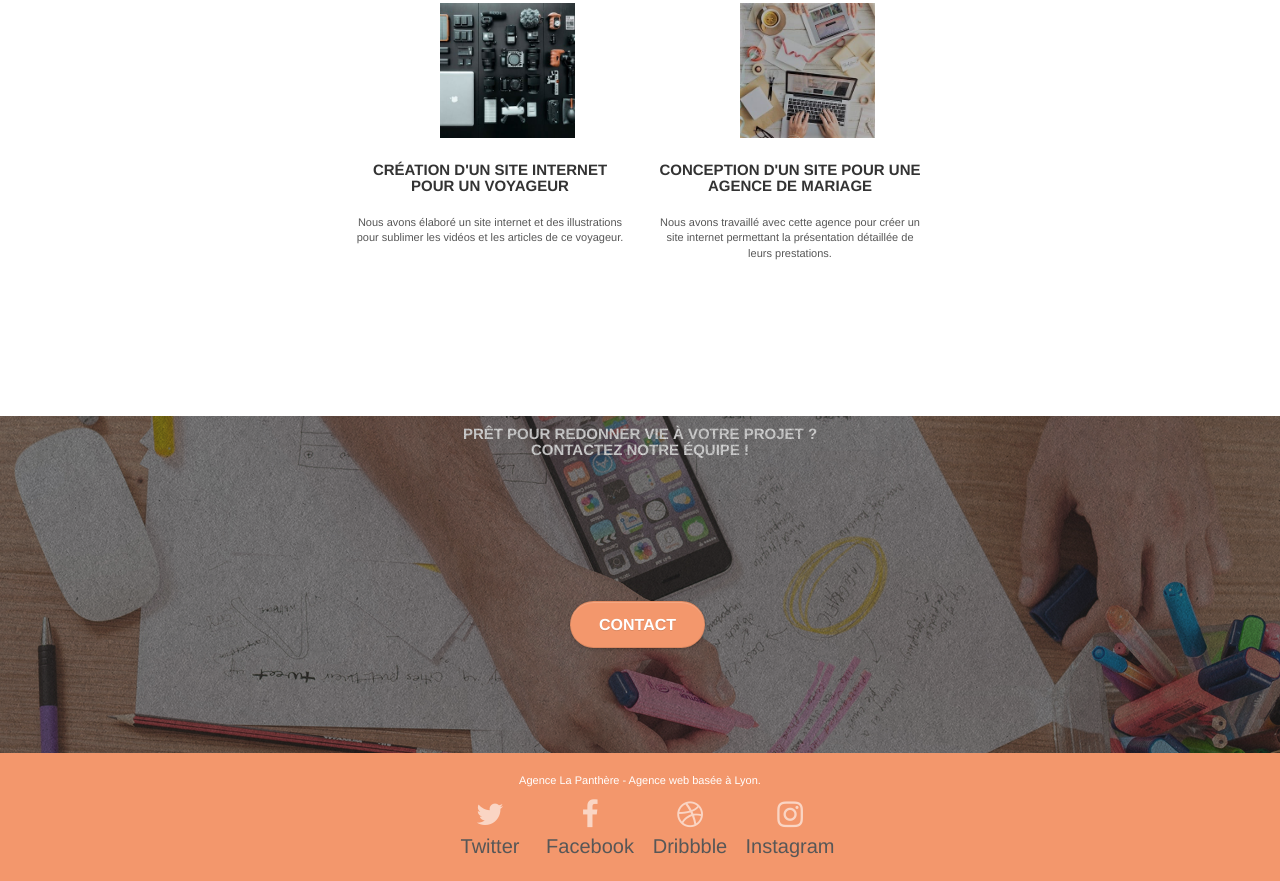
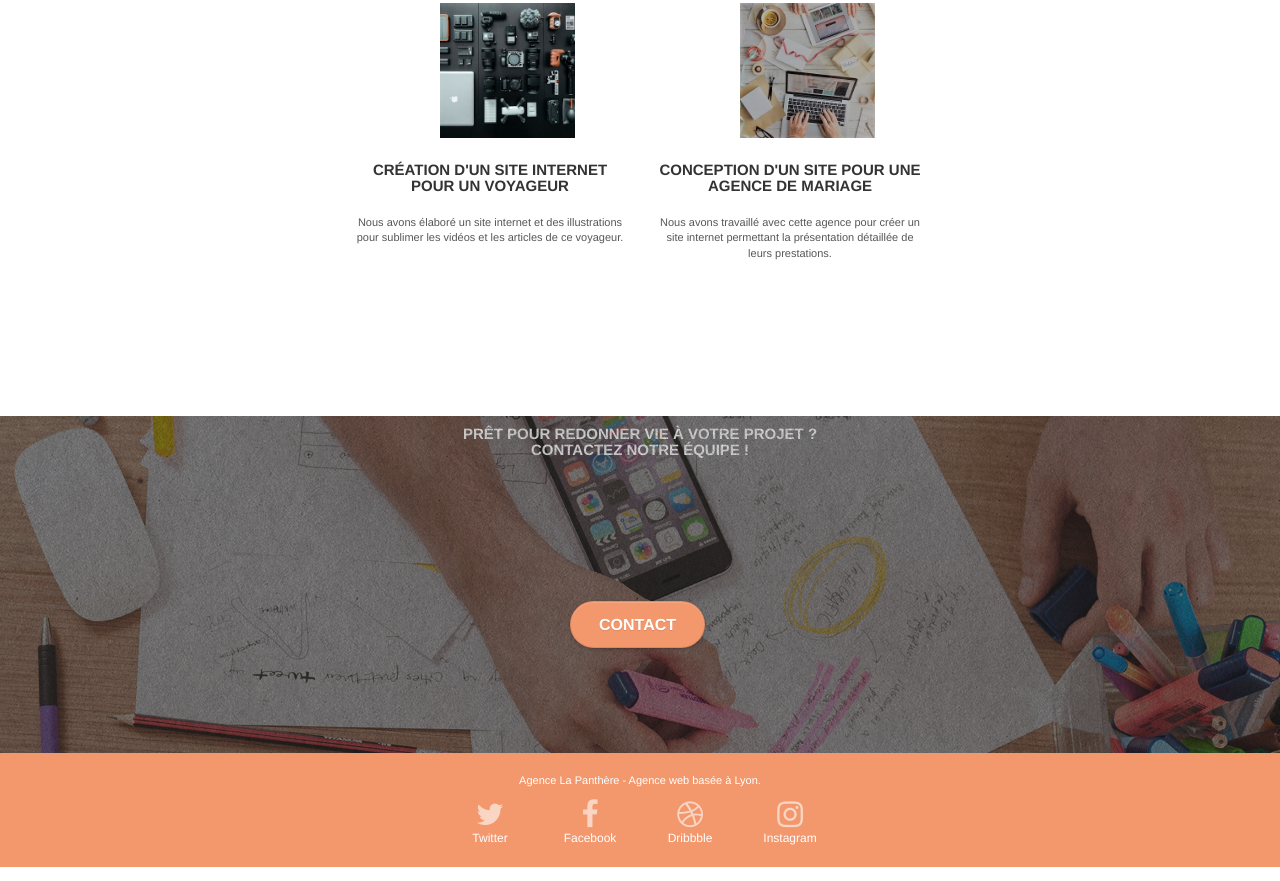
Before and after one commit to amelk1986/p4-panthere, a plain HTML site: page index.html in a window 1280 px wide. Shown: the part 2169-3050 px from the top of the page. Drawn offline with nearby package versions, Linux system fonts and the light colour scheme; a script that the page names is missing; files whose address does not match are found by name.

Commit message:
supprimer jquery-2.1.0.js sur index.html

```diff
--- a/index.html
+++ b/index.html
@@ -15,7 +15,6 @@
 	<link rel="stylesheet" type="text/css" href="./css/editor-style-min.css">
 
 
-	<script src="./js/jquery-2.1.0.js"></script>
 	<script src="./js/bootstrap.js"></script>
 	<script src="./js/blocs.js"></script>
 	<script src="./js/jquery.touchSwipe.js" defer></script>
@@ -268,25 +267,25 @@
 				<div class="row row-no-gutters social">
 					<div class="col-sm-3">
 						<div class="text-center">
-							<a class="social" href="index.html"><span class="fa fa-twitter icon-md"></span><br>Twitter</br></a>
+							<a class="social" href="index.html"><span class="fa fa-twitter icon-md"></span><br class="social">Twitter</br></a>
 
 						</div>
 					</div>
 					<div class="col-sm-3">
 						<div class="text-center">
-							<a class="social" href="index.html"><span class="fa fa-facebook icon-md"></span><br>Facebook</br></a>
+							<a class="social" href="index.html"><span class="fa fa-facebook icon-md"></span><br class="social">Facebook</br></a>
 
 						</div>
 					</div>
 					<div class="col-sm-3">
 						<div class="text-center">
-							<a class="social" href="index.html"><span class="fa fa-dribbble icon-md"></span><br>Dribbble</br></a>
+							<a class="social" href="index.html"><span class="fa fa-dribbble icon-md"></span><br class="social">Dribbble</br></a>
 
 						</div>
 					</div>
 					<div class="col-sm-3">
 						<div class="text-center">
-							<a class="social" href="index.html"><span class="fa fa-instagram icon-md"></span><br>Instagram</br></a>
+							<a class="social" href="index.html"><span class="fa fa-instagram icon-md"></span><br class="social">Instagram</br></a>
 
 						</div>
 					</div>
--- a/style.css
+++ b/style.css
@@ -855,6 +855,11 @@ h4 {
 {
     color: white !important;
 }
+.social
+{
+    color: white !important;
+    font-size: 12px;
+}
 
 
 @media (max-width: 1024px) {
```
Also changed, not shown: page2.html (+5 -5 lines).
